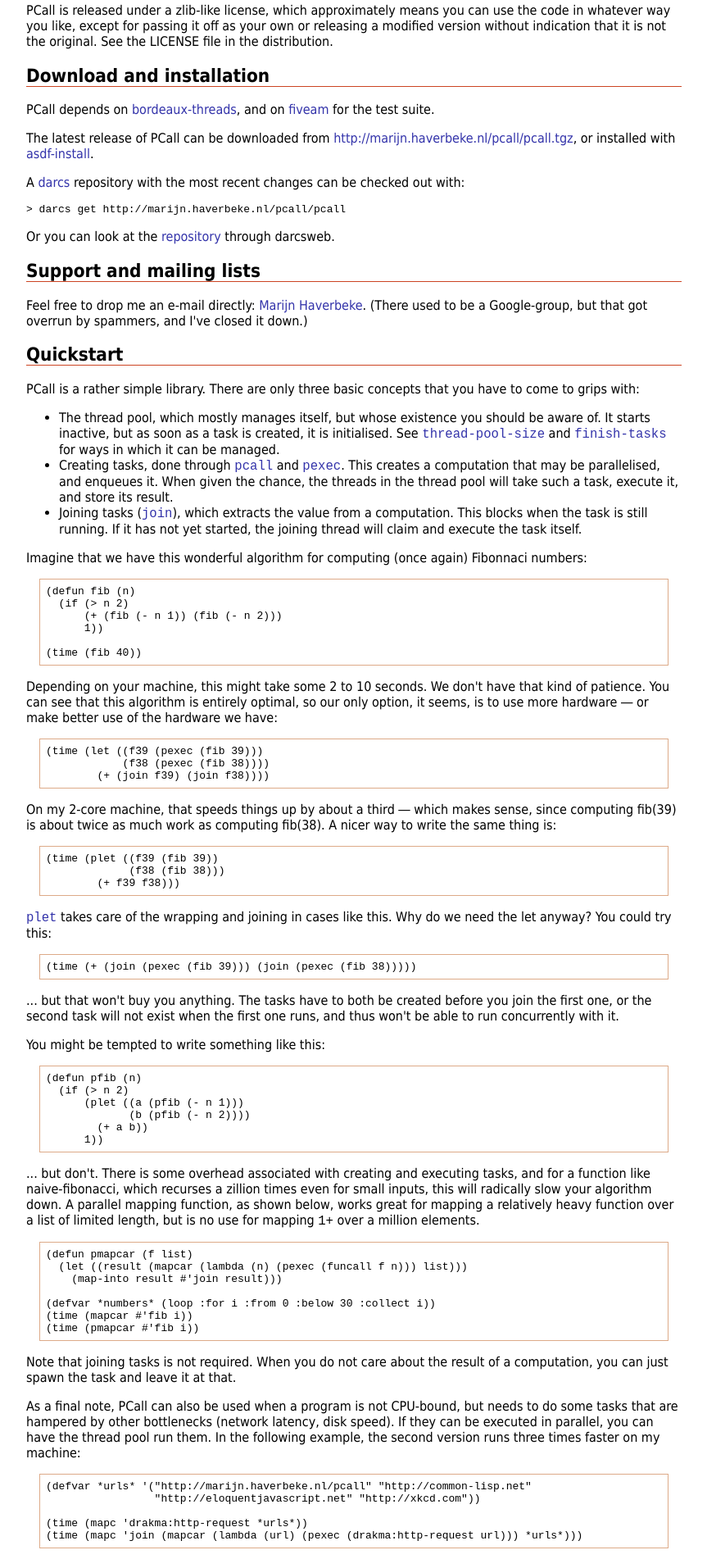
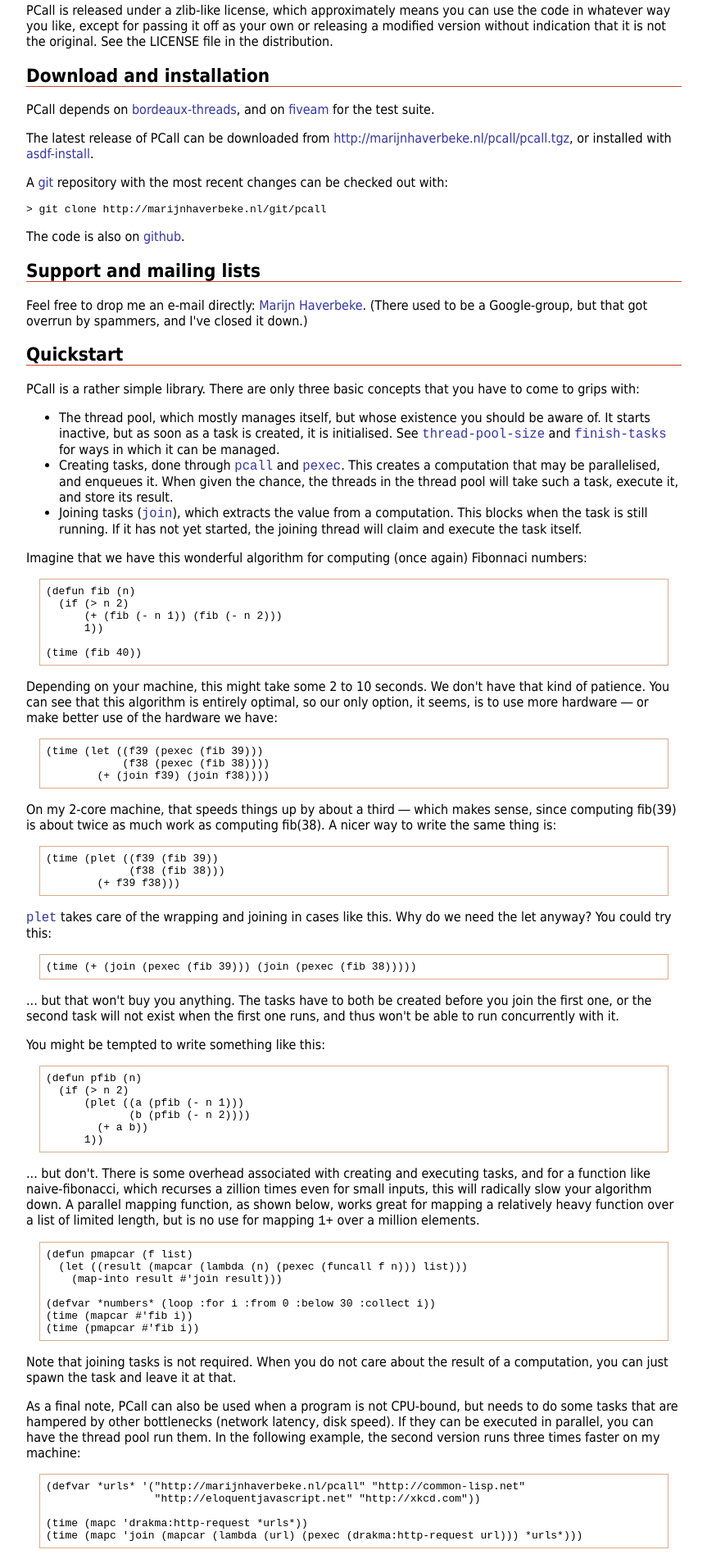
Before and after one commit to marijnh/pcall, a plain HTML site: page doc/index.html in a window 1280 px wide. Shown: the part 714-2616 px from the top of the page at 82% size, without its empty margins (88-951 px from the left). Drawn offline with Linux system fonts and the light colour scheme.

Commit message:
update docs for move to git

```diff
--- a/doc/index.html
+++ b/doc/index.html
@@ -35,7 +35,7 @@
     <h2 id="news">News</h2>
 
     <p class="news"><em>03-09-2009:</em> <a
-    href="http://marijn.haverbeke.nl/pcall/pcall-0.3.tgz">Version
+    href="http://marijnhaverbeke.nl/pcall/pcall-0.3.tgz">Version
     0.3</a>: Release some changes that have been sitting in the
     repository for months now. <a
     href="#select-one"><code>select-one</code></a> and <a
@@ -43,14 +43,14 @@
     added.</p>
 
     <p class="news"><em>26-01-2009:</em> <a
-    href="http://marijn.haverbeke.nl/pcall/pcall-0.2.tgz">Version
+    href="http://marijnhaverbeke.nl/pcall/pcall-0.2.tgz">Version
     0.2</a>: Since there suddenly is some increased attention for the
     library, I'm releasing the current code as 0.2. Still beta-ish,
     but seems to work. This version adds <a
     href="#with-local-thread-pool"><code>with-local-thread-pool</code></a>.</p>
 
     <p class="news"><em>06-06-2008:</em> <a
-    href="http://marijn.haverbeke.nl/pcall/pcall-0.1.tgz">Version
+    href="http://marijnhaverbeke.nl/pcall/pcall-0.1.tgz">Version
     0.1</a>: The first release. Should be considered beta. Any testing
     and <a href="#support">feedback</a> is appreciated.</p>
 
@@ -75,18 +75,16 @@
     for the test suite.</p>
 
     <p>The latest release of PCall can be downloaded from <a
-    href="http://marijn.haverbeke.nl/pcall/pcall.tgz">http://marijn.haverbeke.nl/pcall/pcall.tgz</a>,
+    href="http://marijnhaverbeke.nl/pcall/pcall.tgz">http://marijnhaverbeke.nl/pcall/pcall.tgz</a>,
     or installed with <a
     href="http://www.cliki.net/ASDF-Install">asdf-install</a>.</p>
 
-    <p>A <a href="http://www.darcs.net/">darcs</a> repository with the
+    <p>A <a href="http://www.git-scm.com/">git</a> repository with the
     most recent changes can be checked out with:</p>
 
-    <pre>&gt; darcs get http://marijn.haverbeke.nl/pcall/pcall</pre>
+    <pre>&gt; git clone http://marijnhaverbeke.nl/git/pcall</pre>
 
-    <p>Or you can look at the <a
-    href="http://marijn.haverbeke.nl/darcsweb.cgi?r=pcall">repository</a>
-    through darcsweb.</p>
+    <p>The code is also on <a href="http://github.com/marijnh/pcall">github</a>.</p>
 
     <h2 id="support">Support and mailing lists</h2>
 
@@ -204,7 +202,7 @@
     my machine:</p>
 
     <pre class="code">
-(defvar *urls* '("http://marijn.haverbeke.nl/pcall" "http://common-lisp.net"
+(defvar *urls* '("http://marijnhaverbeke.nl/pcall" "http://common-lisp.net"
                  "http://eloquentjavascript.net" "http://xkcd.com"))
 
 (time (mapc 'drakma:http-request *urls*))
```
Also changed, not shown: doc/background.html (+2 -2 lines).
